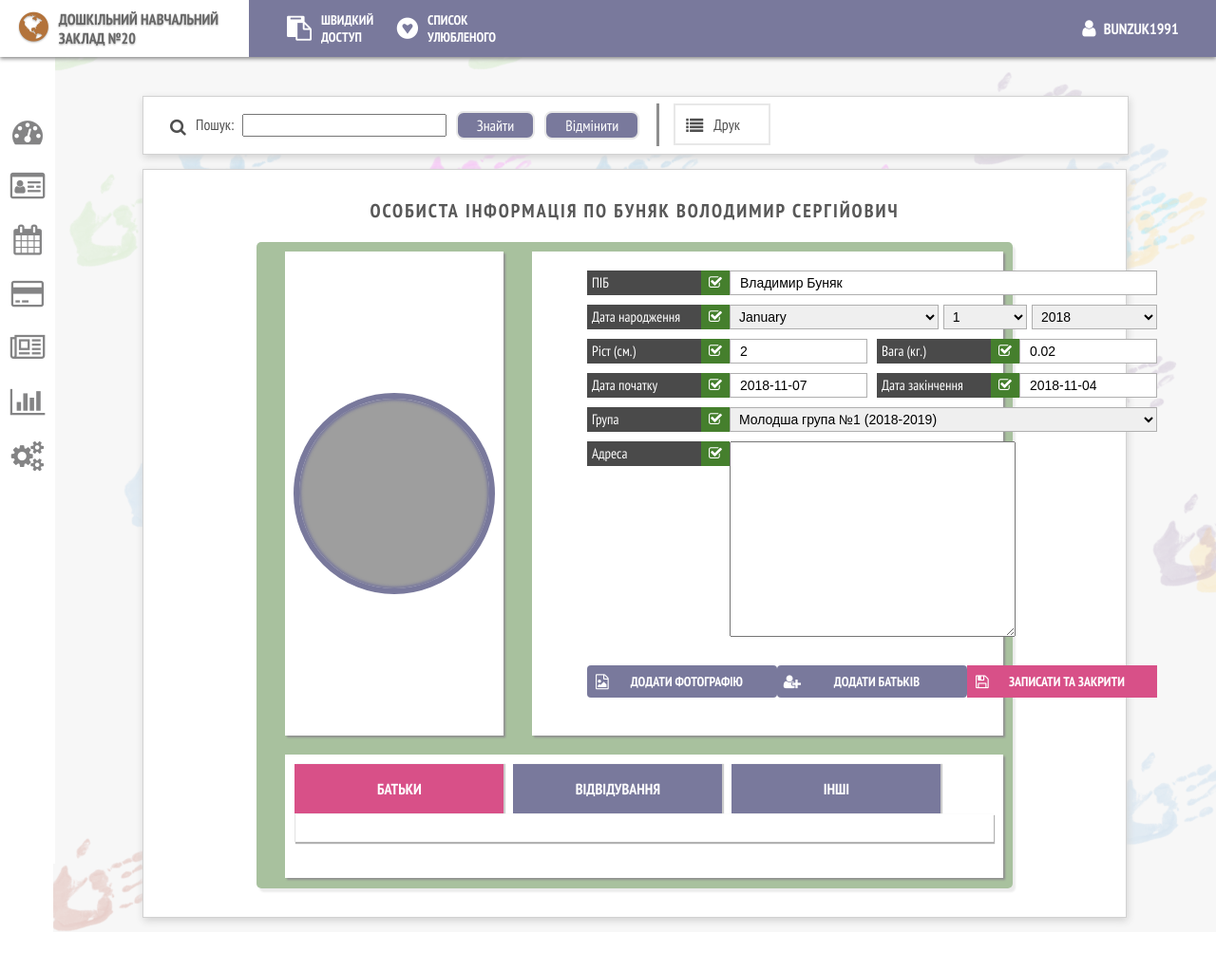
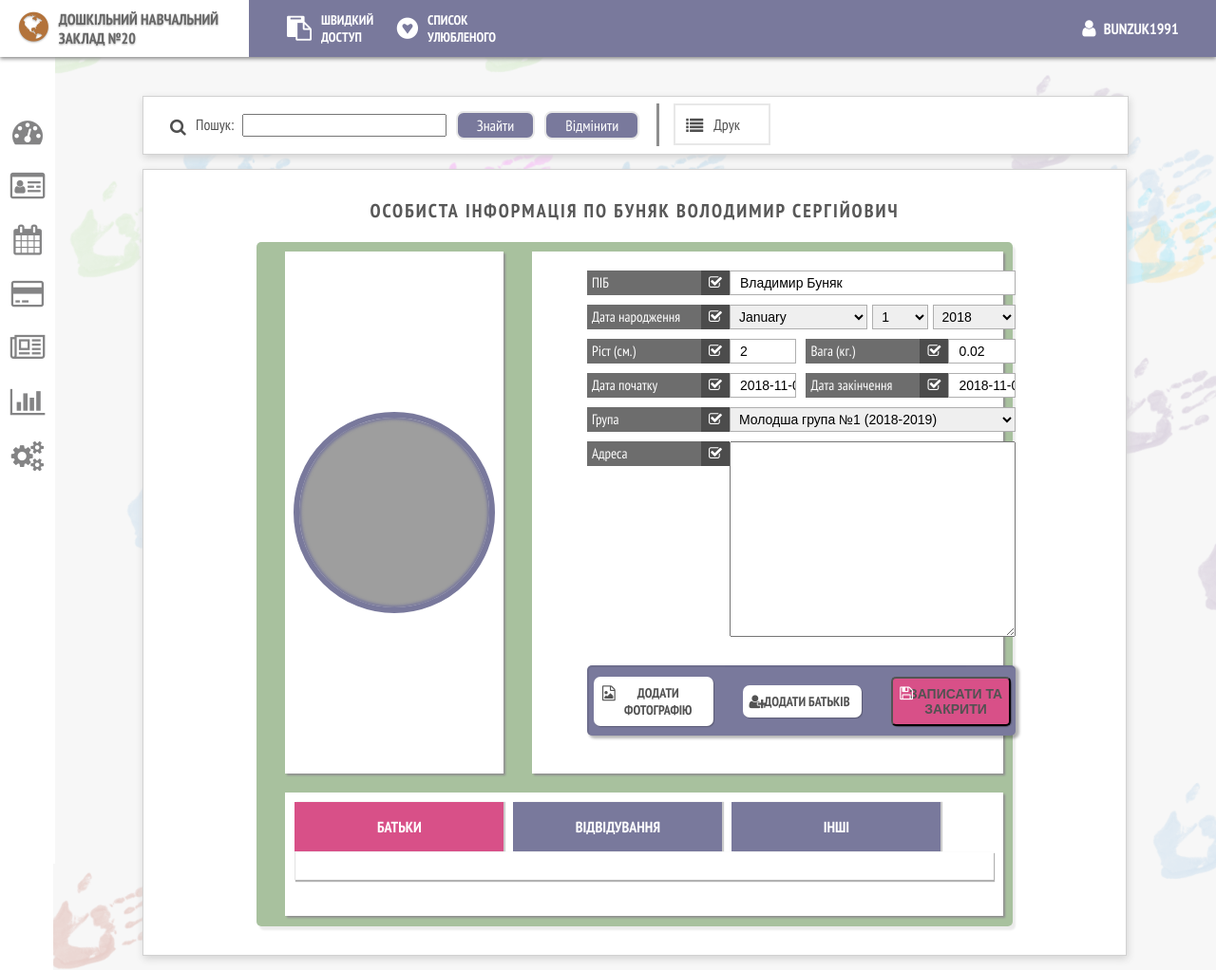
Before and after one commit to bunzuk1991/kindergarden-pro, a Django app: page /child/vladimir-bunjak/ in a window 1280 px wide. Shown: the whole page at 95% size. Before the commit the page ends 981 px from the top, so only its background shows below. Run offline with Django 3.2, Linux system fonts and the light colour scheme; data comes from the database, SQL or seed files in the repository; data that the repository does not hold is empty; style sheets or scripts are compiled from the project's sources; some libraries are stand-ins or nearby versions; grey boxes are pictures that could not be loaded.

Commit message:
new commit

```diff
--- a/static_in_dev/css/child-detail.css
+++ b/static_in_dev/css/child-detail.css
@@ -172,37 +172,6 @@
       padding: 0;
       margin: 0 0 20px;
       color: #585858; }
-    .content .child-details .pic-commands {
-      display: flex;
-      align-items: center;
-      justify-content: space-around;
-      margin: 20px 0; }
-      .content .child-details .pic-commands .button-wrapper {
-        color: #fff;
-        background: #79799c;
-        border-radius: 4px; }
-        .content .child-details .pic-commands .button-wrapper input[type='file'] {
-          display: none; }
-        .content .child-details .pic-commands .button-wrapper label {
-          display: block;
-          padding: 8px 0 8px 10px;
-          text-transform: uppercase;
-          font-weight: bold;
-          font-size: 14px; }
-        .content .child-details .pic-commands .button-wrapper a, .content .child-details .pic-commands .button-wrapper button {
-          display: block;
-          padding: 8px 0 8px 10px;
-          color: #fff;
-          text-transform: uppercase;
-          font-weight: bold;
-          font-size: 14px;
-          border: none;
-          font-family: 'PT Sans Narrow', sans-serif;
-          font-style: normal; }
-      .content .child-details .pic-commands #save-child {
-        background: #d85088;
-        width: 100%;
-        cursor: pointer; }
     .content .child-details .input-wrp {
       outline: none;
       font-size: 14px;
@@ -234,7 +203,7 @@
       padding-left: 5px;
       font-size: 15px;
       display: block;
-      background: #4a4a4a;
+      background: #6d6d6d;
       color: #ffffff;
       height: 26px;
       line-height: 26px;
@@ -248,11 +217,12 @@
         display: block;
         height: 100%;
         width: 30px;
-        background: #457f2d;
+        background: #4c4c4c;
         top: 0;
         right: 0;
         text-align: center;
-        font-weight: normal; }
+        font-weight: normal;
+        color: white; }
     .content .child-details .label-req:after {
       content: '\f046'; }
     .content .child-details .detail-content-wrapper {
@@ -314,6 +284,17 @@
             width: 80%;
             margin: 0 auto;
             padding: 10px 0; }
+            .content .child-details .detail-content-wrapper .line-img-personal-info .personal-info-container .pic-name .nonfield {
+              margin-bottom: 10px; }
+              .content .child-details .detail-content-wrapper .line-img-personal-info .personal-info-container .pic-name .nonfield li {
+                padding: 5px 0 5px 20px;
+                margin-bottom: 5px;
+                background: #ff7eb4;
+                color: #560707;
+                text-transform: uppercase;
+                font-size: 12px;
+                font-weight: bold;
+                letter-spacing: 1px; }
             .content .child-details .detail-content-wrapper .line-img-personal-info .personal-info-container .pic-name .input-container {
               display: flex; }
               .content .child-details .detail-content-wrapper .line-img-personal-info .personal-info-container .pic-name .input-container div:nth-child(1) {
@@ -324,19 +305,28 @@
             .content .child-details .detail-content-wrapper .line-img-personal-info .personal-info-container .pic-name .input-group {
               margin-bottom: 10px;
               display: flex; }
-            .content .child-details .detail-content-wrapper .line-img-personal-info .personal-info-container .pic-name .input-group select {
-              padding-left: 5px; }
+              .content .child-details .detail-content-wrapper .line-img-personal-info .personal-info-container .pic-name .input-group select {
+                padding-left: 5px; }
             .content .child-details .detail-content-wrapper .line-img-personal-info .personal-info-container .pic-name .pic-commands {
               display: flex;
               align-items: center;
-              justify-content: space-around;
-              margin: 20px 0; }
+              justify-content: space-between;
+              margin: 20px 0;
+              padding-top: 10px;
+              padding-bottom: 10px;
+              border-top: 2px solid #00000017;
+              border-left: 2px solid #00000017;
+              box-shadow: 3px 2px 3px 1px #0000004a;
+              background: #79799c;
+              border-radius: 5px; }
               .content .child-details .detail-content-wrapper .line-img-personal-info .personal-info-container .pic-name .pic-commands .button-wrapper {
-                color: #fff;
-                background: #79799c;
-                border-radius: 4px;
+                color: #525252;
+                background: #ffffff;
+                border-radius: 7px;
                 position: relative;
-                width: 200px; }
+                width: 28%;
+                margin: 0 5px 0 5px;
+                box-shadow: 1px 1px 1px 0 #00000040; }
                 .content .child-details .detail-content-wrapper .line-img-personal-info .personal-info-container .pic-name .pic-commands .button-wrapper:before {
                   content: '\f056';
                   font-family: FontAwesome;
@@ -352,25 +342,34 @@
                 .content .child-details .detail-content-wrapper .line-img-personal-info .personal-info-container .pic-name .pic-commands .button-wrapper:nth-child(2):before {
                   content: '\f234'; }
                 .content .child-details .detail-content-wrapper .line-img-personal-info .personal-info-container .pic-name .pic-commands .button-wrapper:nth-child(3):before {
-                  content: '\f0c7'; }
+                  content: '\f0c7';
+                  color: #ffffff; }
                 .content .child-details .detail-content-wrapper .line-img-personal-info .personal-info-container .pic-name .pic-commands .button-wrapper input[type='file'] {
                   display: none; }
                 .content .child-details .detail-content-wrapper .line-img-personal-info .personal-info-container .pic-name .pic-commands .button-wrapper label {
                   display: block;
+                  padding: 8px 0 8px 10px;
                   text-transform: uppercase;
                   font-weight: bold;
                   font-size: 14px;
                   cursor: pointer;
                   box-sizing: border-box;
                   text-align: center; }
-                .content .child-details .detail-content-wrapper .line-img-personal-info .personal-info-container .pic-name .pic-commands .button-wrapper a {
+                .content .child-details .detail-content-wrapper .line-img-personal-info .personal-info-container .pic-name .pic-commands .button-wrapper a, .content .child-details .detail-content-wrapper .line-img-personal-info .personal-info-container .pic-name .pic-commands .button-wrapper button {
                   display: block;
-                  color: #fff;
+                  color: #525252;
+                  padding: 8px 0 8px 10px;
                   text-transform: uppercase;
                   font-weight: bold;
                   font-size: 14px;
                   box-sizing: border-box;
                   text-align: center; }
+                .content .child-details .detail-content-wrapper .line-img-personal-info .personal-info-container .pic-name .pic-commands .button-wrapper #save-child {
+                  background: #d85088;
+                  width: 100%;
+                  cursor: pointer;
+                  border-radius: 5px;
+                  box-shadow: 1px 1px 1px 0 #0000001a; }
       .content .child-details .detail-content-wrapper .line-parents {
         padding: 10px;
         margin-bottom: 10px;
@@ -519,3 +518,5 @@
                     line-height: 28px; }
           .content .child-details .detail-content-wrapper .line-parents .list-parents .parent-deleted {
             display: none; }
+
+/*# sourceMappingURL=child-detail.css.map */
--- a/static_in_dev/scss/child-detail.scss
+++ b/static_in_dev/scss/child-detail.scss
@@ -234,48 +234,48 @@
       //input[type='text'] {
       //  min-width: 300px;
       //}
-      .pic-commands {
-        display: flex;
-        align-items: center;
-        justify-content: space-around;
-        margin: 20px 0;
-
-        .button-wrapper {
-          color: #fff;
-          background: #79799c;
-          border-radius: 4px;
-
-          input[type='file'] {
-            display: none;
-          }
-
-
-          label {
-            display: block;
-            padding: 8px 0 8px 10px;
-            text-transform: uppercase;
-            font-weight: bold;
-            font-size: 14px;
-          }
-
-          a, button {
-            display: block;
-            padding: 8px 0 8px 10px;
-            color: #fff;
-            text-transform: uppercase;
-            font-weight: bold;
-            font-size: 14px;
-            border: none;
-            font-family: 'PT Sans Narrow', sans-serif;
-            font-style: normal;
-          }
-        }
-        #save-child {
-          background: #d85088;
-          width: 100%;
-          cursor: pointer;
-        }
-      }
+      //.pic-commands {
+      //  display: flex;
+      //  align-items: center;
+      //  justify-content: space-around;
+      //  margin: 20px 0;
+      //
+      //  .button-wrapper {
+      //    color: #fff;
+      //    background: #79799c;
+      //    border-radius: 4px;
+      //
+      //    input[type='file'] {
+      //      display: none;
+      //    }
+      //
+      //
+      //    label {
+      //      display: block;
+      //      padding: 8px 0 8px 10px;
+      //      text-transform: uppercase;
+      //      font-weight: bold;
+      //      font-size: 14px;
+      //    }
+      //
+      //    a, button {
+      //      display: block;
+      //      padding: 8px 0 8px 10px;
+      //      color: #fff;
+      //      text-transform: uppercase;
+      //      font-weight: bold;
+      //      font-size: 14px;
+      //      border: none;
+      //      font-family: 'PT Sans Narrow', sans-serif;
+      //      font-style: normal;
+      //    }
+      //  }
+      //  #save-child {
+      //    background: #d85088;
+      //    width: 100%;
+      //    cursor: pointer;
+      //  }
+      //}
 
       .input-wrp {
         outline: none;
@@ -320,7 +320,7 @@
         padding-left: 5px;
         font-size: 15px;
         display: block;
-        background: #4a4a4a;
+        background: #6d6d6d;
         color: #ffffff;
         height: 26px;
         line-height: 26px;
@@ -335,11 +335,12 @@
           display: block;
           height: 100%;
           width: 30px;
-          background: #457f2d;
+          background: #4c4c4c;
           top: 0;
           right: 0;
           text-align: center;
-          font-weight:normal;
+          font-weight: normal;
+          color: white;
         }
       }
       .label-req:after {
@@ -421,6 +422,20 @@
               margin: 0 auto;
               padding: 10px 0;
 
+              .nonfield {
+                margin-bottom: 10px;
+                li {
+                  padding: 5px 0 5px 20px;
+                  margin-bottom: 5px;
+                  background: #ff7eb4;
+                  color: #560707;
+                  text-transform: uppercase;
+                  font-size: 12px;
+                  font-weight: bold;
+                  letter-spacing: 1px;
+                }
+              }
+
               .input-container {
                 display: flex;
 
@@ -444,15 +459,24 @@
               .pic-commands {
                 display: flex;
                 align-items: center;
-                justify-content: space-around;
+                justify-content: space-between;
                 margin: 20px 0;
+                padding-top: 10px;
+                padding-bottom: 10px;
+                border-top: 2px solid #00000017;
+                border-left: 2px solid #00000017;
+                box-shadow: 3px 2px 3px 1px #0000004a;
+                background: #79799c;
+                border-radius: 5px;
 
                 .button-wrapper {
-                  color: #fff;
-                  background: #79799c;
-                  border-radius: 4px;
+                  color: #525252;
+                  background: #ffffff;
+                  border-radius: 7px;
                   position: relative;
-                  width: 200px;
+                  width: 28%;
+                  margin: 0 5px 0 5px;
+                  box-shadow: 1px 1px 1px 0 #00000040;
 
                   &:before {
                     content: '\f056';
@@ -474,6 +498,7 @@
                   }
                   &:nth-child(3):before {
                     content: '\f0c7';
+                    color: #ffffff;
                   }
 
                   input[type='file'] {
@@ -484,6 +509,7 @@
                   label {
                     display: block;
                     //padding: 8px 30px;
+                    padding: 8px 0 8px 10px;
                     text-transform: uppercase;
                     font-weight: bold;
                     font-size: 14px;
@@ -492,15 +518,24 @@
                     text-align: center;
                   }
 
-                  a {
+                  a, button {
                     display: block;
-                    //padding: 8px 30px;
-                    color: #fff;
+                    color: #525252;
+                    padding: 8px 0 8px 10px;
                     text-transform: uppercase;
                     font-weight: bold;
                     font-size: 14px;
                     box-sizing: border-box;
                     text-align: center;
+                  }
+
+
+                  #save-child {
+                    background: #d85088;
+                    width: 100%;
+                    cursor: pointer;
+                    border-radius: 5px;
+                    box-shadow: 1px 1px 1px 0 #0000001a;
                   }
                 }
               }
```
Also changed, not shown: static/css/child-detail.css (+43 -44 lines), static/scss/child-detail.scss (+85 -52 lines).
